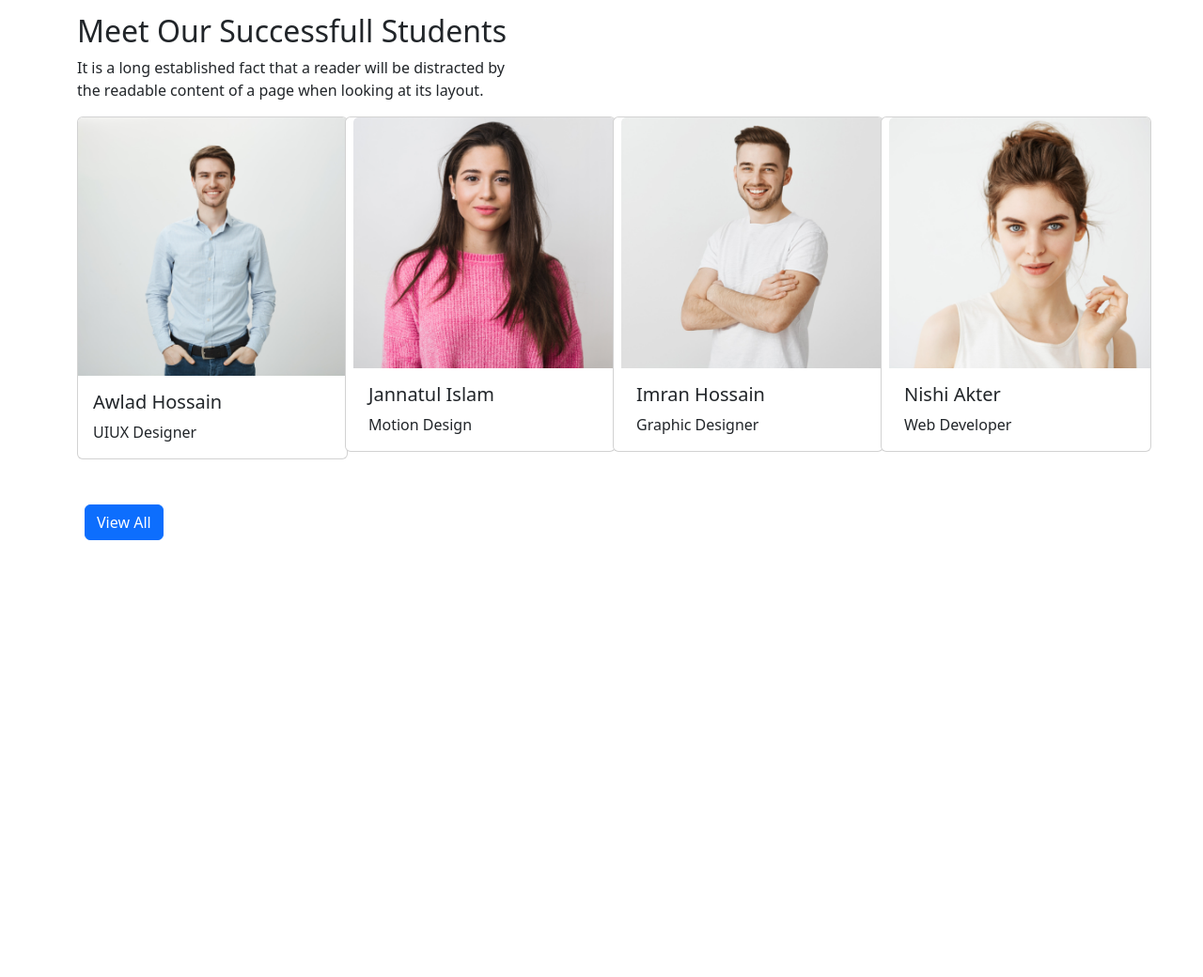
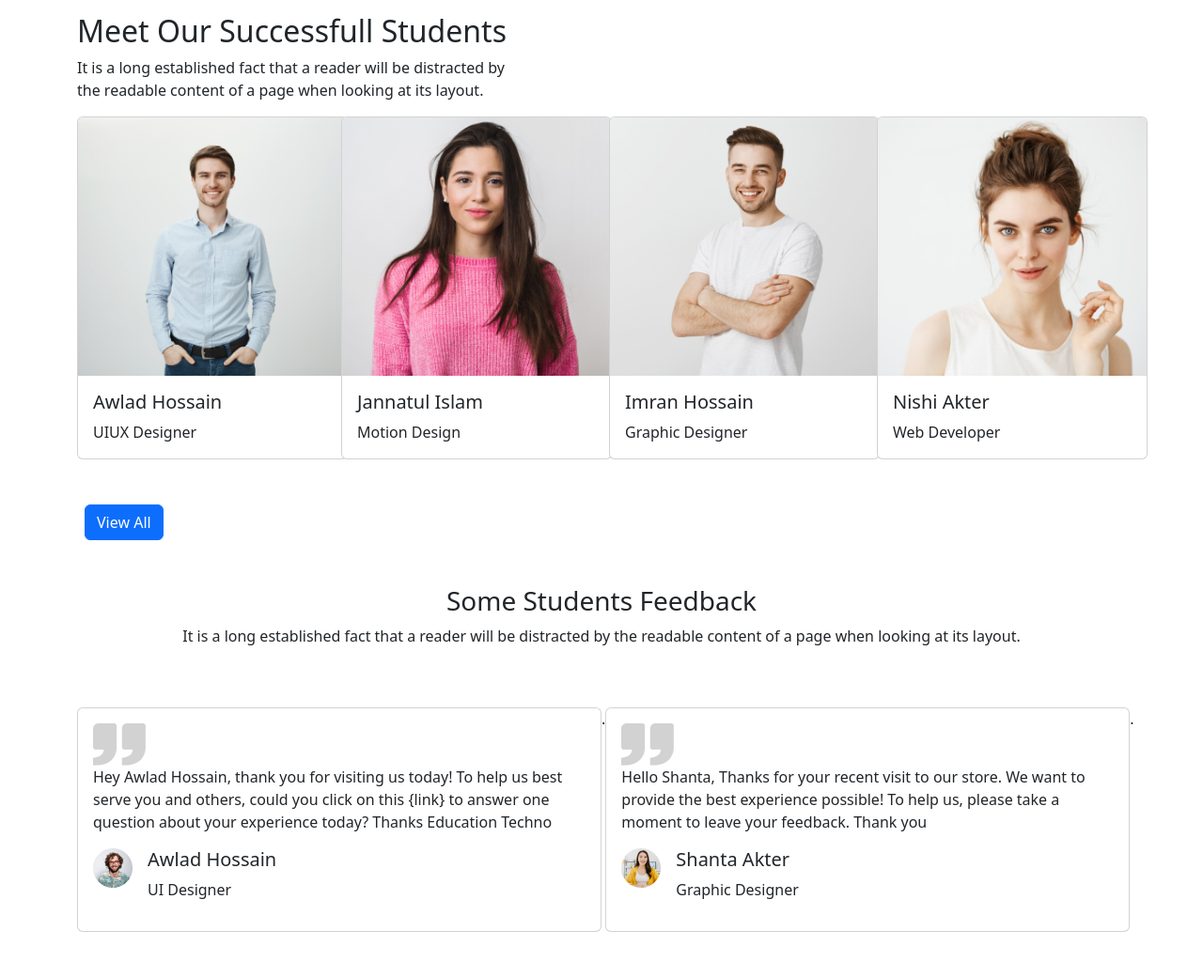
Before and after one commit to imashiqe/education_teckno, a plain HTML site: page index.html in a window 1280 px wide. Shown: the part 2840-3880 px from the top of the page at 94% size. Before the commit the page ends 3463 px from the top, so only its background shows below. Drawn offline with nearby package versions, Linux system fonts and the light colour scheme.

Commit message:
student feedback finished

```diff
--- a/index.html
+++ b/index.html
@@ -348,8 +348,8 @@
                         </div>
                       </div>
 
-                      <div class="col-3">
-                        <div class="card ps-2" style="width: 18rem;">
+                      <div class="col-3 ps-2">
+                        <div class="card " style="width: 18rem;">
                           <img src="images/student/student-2.png" class="card-img-top" alt="...">
                           <div class="card-body">
                             <h5 class="card-title">Jannatul Islam</h5>
@@ -358,8 +358,8 @@
                         </div>
                       </div>
 
-                      <div class="col-3">
-                        <div class="card ps-2" style="width: 18rem;">
+                      <div class="col-3 ps-2">
+                        <div class="card " style="width: 18rem;">
                           <img src="images/student/student-3.png" class="card-img-top" alt="...">
                           <div class="card-body">
                             <h5 class="card-title">Imran Hossain</h5>
@@ -368,8 +368,8 @@
                         </div>
                       </div>
 
-                      <div class="col-3">
-                        <div class="card ps-2" style="width: 18rem;">
+                      <div class="col-3  ps-2">
+                        <div class="card" style="width: 18rem;">
                           <img src="images/student/student-4.png" class="card-img-top" alt="...">
                           <div class="card-body">
                             <h5 class="card-title">Nishi Akter</h5>
@@ -389,6 +389,69 @@
            </section>
 
 
+           <!-- feedback part start -->
+
+           <section class="container  pb-5">
+             <div class="feedback_text text-center pb-5">
+               <h3>Some Students Feedback</h3>
+               <p>It is a long established fact that a reader will be distracted by the readable content of a page when looking at its layout.</p>
+             </div>
+                <div class="feedback_item d-flex ">
+                  <div class="col-6">
+                    <div class="card" ">
+                      <div class="card-body">
+
+                        <img src="./images/comma.png" alt="">
+
+                        <p class="card-text">Hey Awlad Hossain, thank you for visiting us today! To help us best serve you and others, could you click on this {link} to answer one question about your experience today? Thanks Education Techno</p>
+
+                        <div class="feedback_item_t d-flex">
+                          <div class="fed_item_img">
+                            <img  src="./images/student/student-5.png">
+                          </div>
+
+                          <div class="fed_item_01 ps-3">
+                            <h5>Awlad Hossain</h5>
+                            <p>UI Designer</p>
+                          </div>
+                        </div>
+
+
+                      </div>
+                    </div>
+                   </div>.
+
+
+                   <div class="col-6 ">
+                    <div class="card" ">
+                      <div class="card-body">
+
+                        <img src="./images/comma.png" alt="">
+
+                        <p class="card-text">Hello Shanta, Thanks for your recent visit to our store. We want to provide the best experience possible! To help us, please take a moment to leave your feedback.  Thank you</p>
+
+                        <div class="feedback_item_t d-flex">
+                          <div class="fed_item_img">
+                            <img  src="./images/student/student-6.png">
+                          </div>
+
+                          <div class="fed_item_01 ps-3">
+                            <h5>Shanta Akter</h5>
+                            <p>Graphic Designer</p>
+                          </div>
+                        </div>
+
+
+                      </div>
+                    </div>
+                   </div>.
+
+
+                </div>
+
+           </section>
+
+
         </main>
 
 
```
